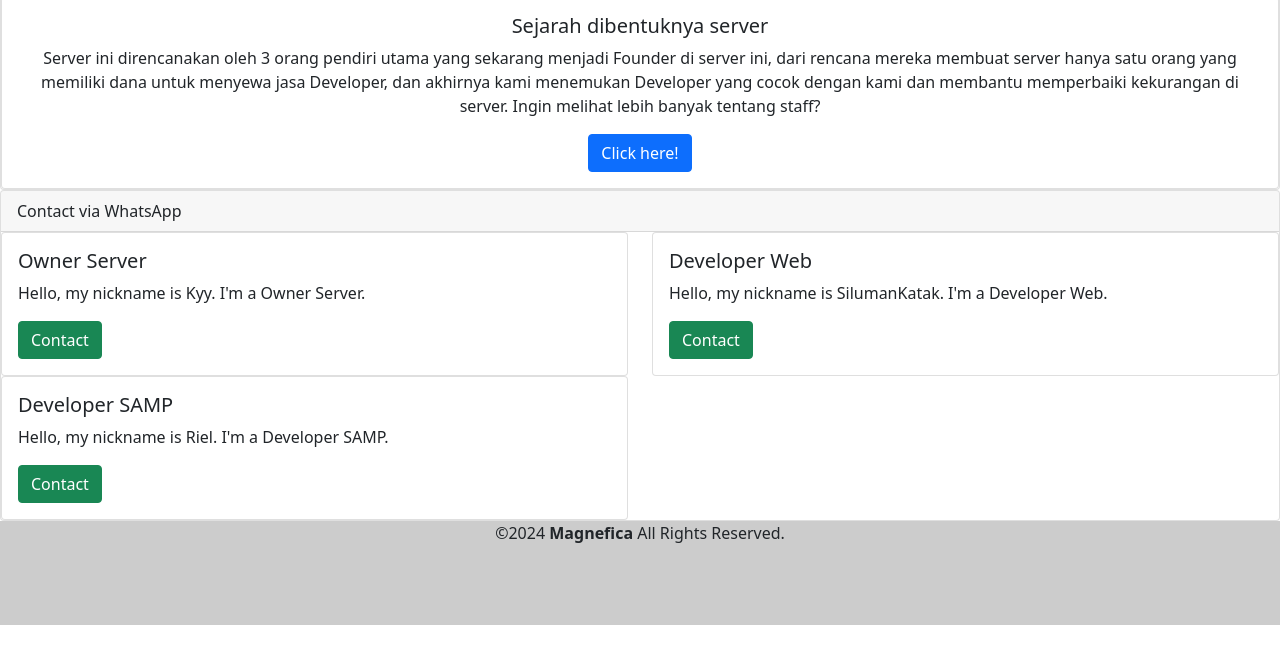
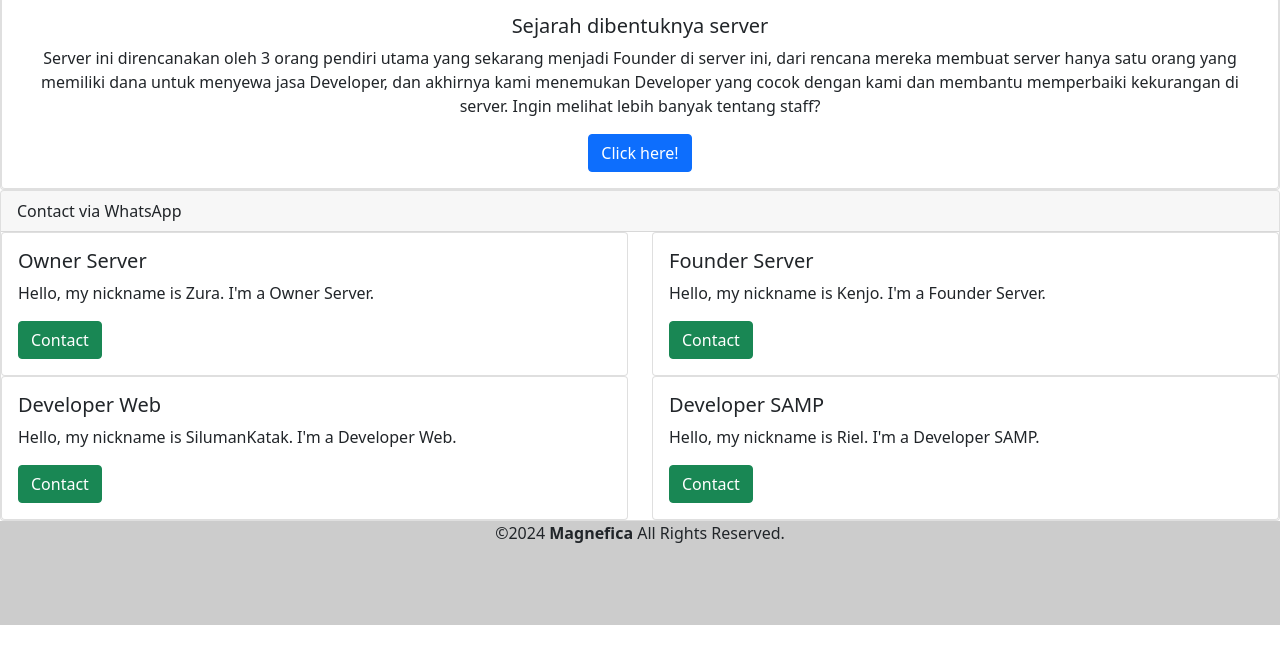
Before and after one commit to magneficacity/magneficacity.github.io, a plain HTML site: page about.html in a window 1280 px wide. Shown: the part 121-784 px from the top of the page. Drawn offline with nearby package versions, Linux system fonts and the light colour scheme.

Commit message:
Magneficacity V0.3

```diff
--- a/about.html
+++ b/about.html
@@ -101,8 +101,17 @@
           <div class="card">
             <div class="card-body">
               <h5 class="card-title">Owner Server</h5>
-              <p class="card-text">Hello, my nickname is Kyy. I'm a Owner Server.</p>
-              <a href="https://wa.me/6282373100219?text=" class="btn btn-success">Contact</a>
+              <p class="card-text">Hello, my nickname is Zura. I'm a Owner Server.</p>
+              <a href="https://wa.me/6282373100219?text=Owner?" class="btn btn-success">Contact</a>
+            </div>
+          </div>
+        </div>
+        <div class="col-sm-6">
+          <div class="card">
+            <div class="card-body">
+              <h5 class="card-title">Founder Server</h5>
+              <p class="card-text">Hello, my nickname is Kenjo. I'm a Founder Server.</p>
+              <a href="https://wa.me/628975558865?text=Founder?" class="btn btn-success">Contact</a>
             </div>
           </div>
         </div>
@@ -111,7 +120,7 @@
             <div class="card-body">
               <h5 class="card-title">Developer Web</h5>
               <p class="card-text">Hello, my nickname is SilumanKatak. I'm a Developer Web.</p>
-              <a href="https://wa.me/6282315431207?text=" class="btn btn-success">Contact</a>
+              <a href="https://wa.me/6282315431207?text=Devweb?" class="btn btn-success">Contact</a>
             </div>
           </div>
         </div>
@@ -120,7 +129,7 @@
             <div class="card-body">
               <h5 class="card-title">Developer SAMP</h5>
               <p class="card-text">Hello, my nickname is Riel. I'm a Developer SAMP.</p>
-              <a href="https://wa.me/6285768221500?text=" class="btn btn-success">Contact</a>
+              <a href="https://wa.me/6285768221500?text=Devsamp?" class="btn btn-success">Contact</a>
             </div>
           </div>
         </div>
```
